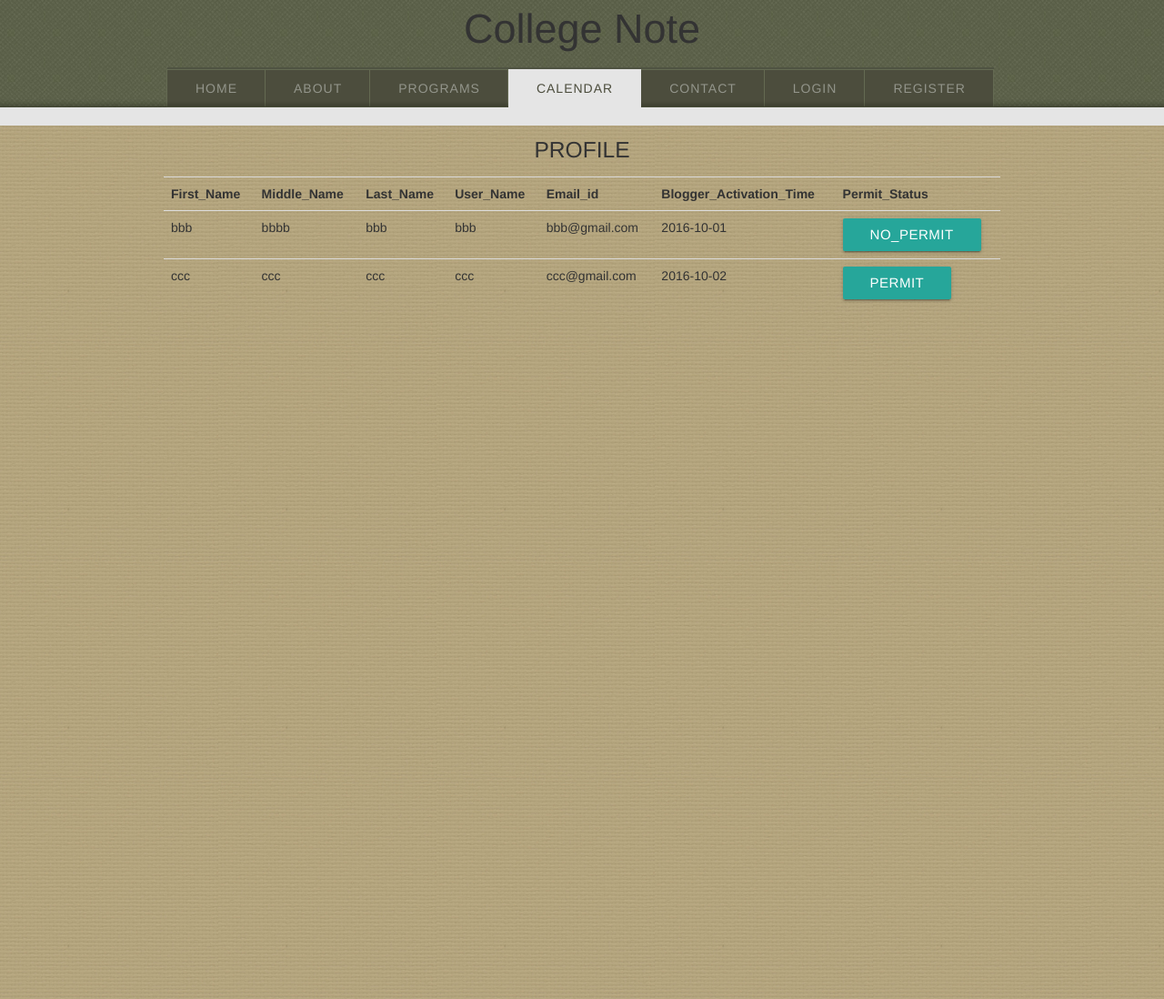
After one commit to varunchander/college_Note, a PHP site: page /admin.php in a window 1280 px wide. The commit adds this page. Shown: the whole page at 91% size. Run offline with PHP 8.4, Linux system fonts and the light colour scheme; data comes from the database, SQL or seed files in the repository; both versions use the stored data as it was after the commit; some libraries are stand-ins or nearby versions.

Commit message:
admin controls included

```diff
--- /dev/null
+++ b/admin.php
@@ -0,0 +1,110 @@
+<?php
+session_start();
+	$user = 'root';
+	$pwd = '';
+	$db1=mysql_connect('localhost',$user,$pwd) or die('unable to connect to database');
+	mysql_select_db('co_blog_reg') or die(mysql_error());
+	// updating the permit status quo of the user
+	if(isset($_GET['permit'])){
+			$va = $_GET['permit'];
+			$query = "select * from register where ID='$va'";
+			$exe = mysql_query($query) or die('unable to execute the query'.mysql_error());
+			$row = mysql_fetch_array($exe);
+			if($row['permit']){
+				$permission = "update register set permit = 0 where ID ='$va'";
+			}
+			else{
+				$permission = "update register set permit = 1 where ID='$va'";
+			}
+			$val = mysql_query($permission);
+			if($val){
+				header('Location:admin.php');
+			}
+	}
+
+?>
+<!DOCTYPE HTML>
+<html>
+<head>
+	<meta charset="UTF-8">
+	<title>Calendar - Academy Website Template</title>
+	<link rel="stylesheet" href="css/style.css" type="text/css">
+ 	<meta name="viewport" content="width=device-width, initial-scale=1">
+  	<link rel="stylesheet" href="http://maxcdn.bootstrapcdn.com/bootstrap/3.3.6/css/bootstrap.min.css">
+  	<link rel="stylesheet" href="https://fonts.googleapis.com/icon?family=Material+Icons">
+  	<link rel="stylesheet" href="https://cdnjs.cloudflare.com/ajax/libs/materialize/0.97.3/css/materialize.min.css">
+
+</head>
+<body>
+	<div id="header">
+		<center><p style="font-size:45px;">College Note</p></center>
+		<ul>
+			<li>
+				<a href="index.php">home</a>
+			</li>
+			<li>
+				<a href="about.php">about</a>
+			</li>
+			<li>
+				<a href="programs.php">programs</a>
+			</li>
+			<li class="selected">
+				<a href="calendar.php">calendar</a>
+			</li>
+			<?php
+			if(isset($_SESSION['admin'])){
+			echo "<li><a href='admin.php'>status</a></li>";
+			}
+			else{
+			echo "<li><a href='contact.php'>contact</a></li>";
+			}
+
+			if(!(isset($_SESSION['username']) || isset($_SESSION['admin']))) {
+			echo "<li><a href='login.html'>login</a></li>"; // admin by user check
+			echo "<li><a href='register.html'>register</a></li>";
+			}
+
+			?>
+			<?php if(isset($_SESSION['username']) || isset($_SESSION['admin'])){
+			echo "<li><a href='papers.html'>papers</a></li>";
+			echo "<li><a href='logout.php'>logout</a></li>";
+			}
+			?>
+		</ul>
+	</div>
+	<div id="body" >
+		<div class="content">
+		<?php
+			$query = "select * from register";
+			$result = mysql_query($query);
+			echo "<div >";
+			echo "<center><h5>PROFILE</h5></center>";
+			echo "<table class='table table-hover'><tbody>";
+			echo "<tr><th>First_Name</th><th>Middle_Name</th><th>Last_Name</th><th>User_Name</th><th>Email_id</th>
+					<th>Blogger_Activation_Time</th><th>Permit_Status</th></tr>";
+			while($row = mysql_fetch_array($result)){
+				echo "<tr><td>".$row['fname']."</td>";
+				echo "<td>".$row['mname']."</td>";
+				echo "<td>".$row["lname"]."</td>";
+				echo "<td>".$row["uname"]."</td>";
+				echo "<td>".$row["email"]."</td>";
+				echo "<td>".$row["created_date"]."</td>";
+				echo "<form  class='form-horizontal' role='form' action='admin.php' method='get'>";
+				echo "<div class='form-group'>";
+          		echo "<div class='col-sm-offset-6 col-sm-10'><td>";
+		  		echo "<input type='hidden' name='permit' value=".$row['ID'].">";
+				if(!$row['permit']){
+					echo "<button type='submit' style='position:relative;' class='btn btn-default'>NO_PERMIT</button></td>";
+				}
+				else{
+					  echo "<button type='submit' style='position:relative;' class='btn btn-default'>PERMIT</button></td>";
+				}
+				echo '</div></div></form></tr>';
+			}
+			echo "</tbody></table></div>";
+		?>
+
+		</div>
+	</div>
+</body>
+</html>
--- a/css/style.css
+++ b/css/style.css
@@ -1,4 +1,4 @@
-/* Website Template by freewebsitetemplates.com */
+
 body {
 	background: url(../images/bg-body.jpg) repeat;
 	font-family: Arial, Helvetica, sans-serif;
--- a/login.php
+++ b/login.php
@@ -17,10 +17,12 @@ $password = addslashes($password);
 $query = "select * from $table where uname='$username' and pword='$password'";
 $status = mysql_query($query) or die(mysql_error());
 $us = mysql_fetch_array($status);
+$permit_status = $us['permit'];
 session_start();
 if($us["uname"] == $username )
 {
 	$_SESSION["username"]=$username;
+	$_SESSION['permit'] = $permit_status;
 	header("Location:index.php");
 	echo "Sucessfully logged in ";
 }
```
Also changed, not shown: about.php (+8 -6 lines), calendar.php (+9 -4 lines), index.php (+6 -4 lines), programs.php (+8 -4 lines), co_blog_reg.sql (added).
